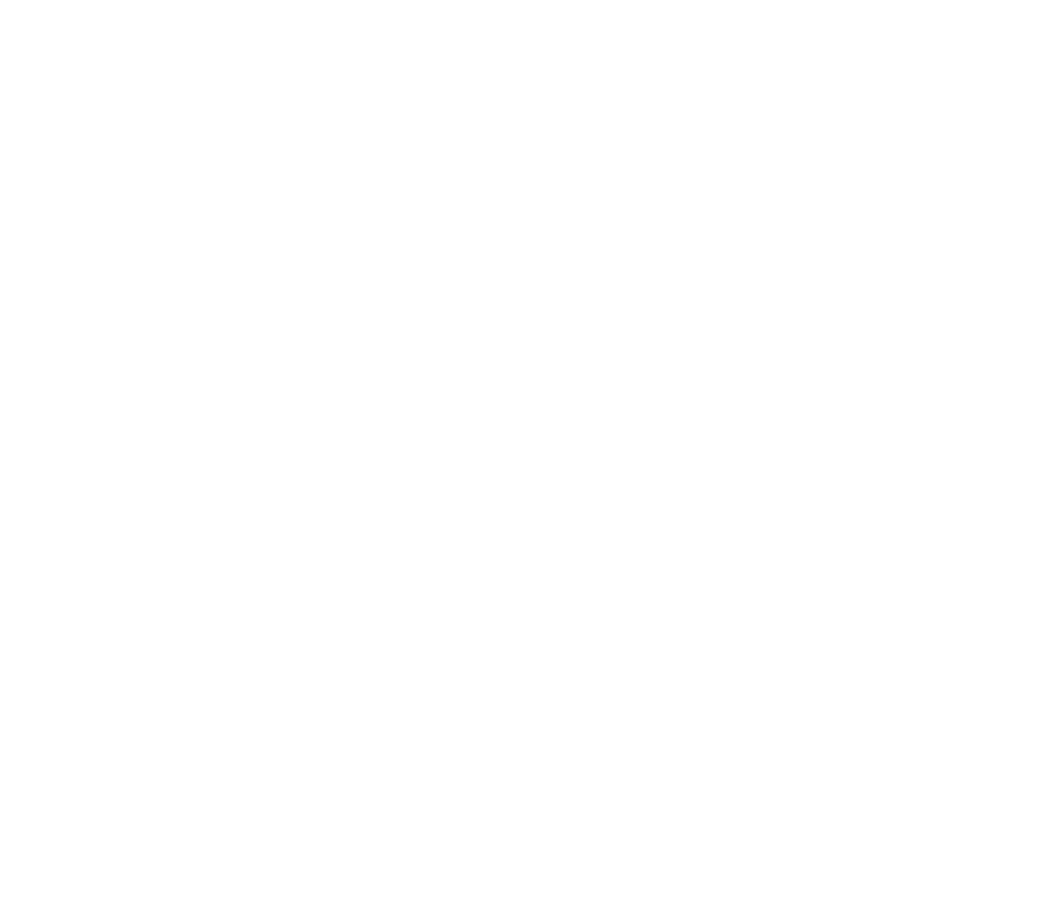
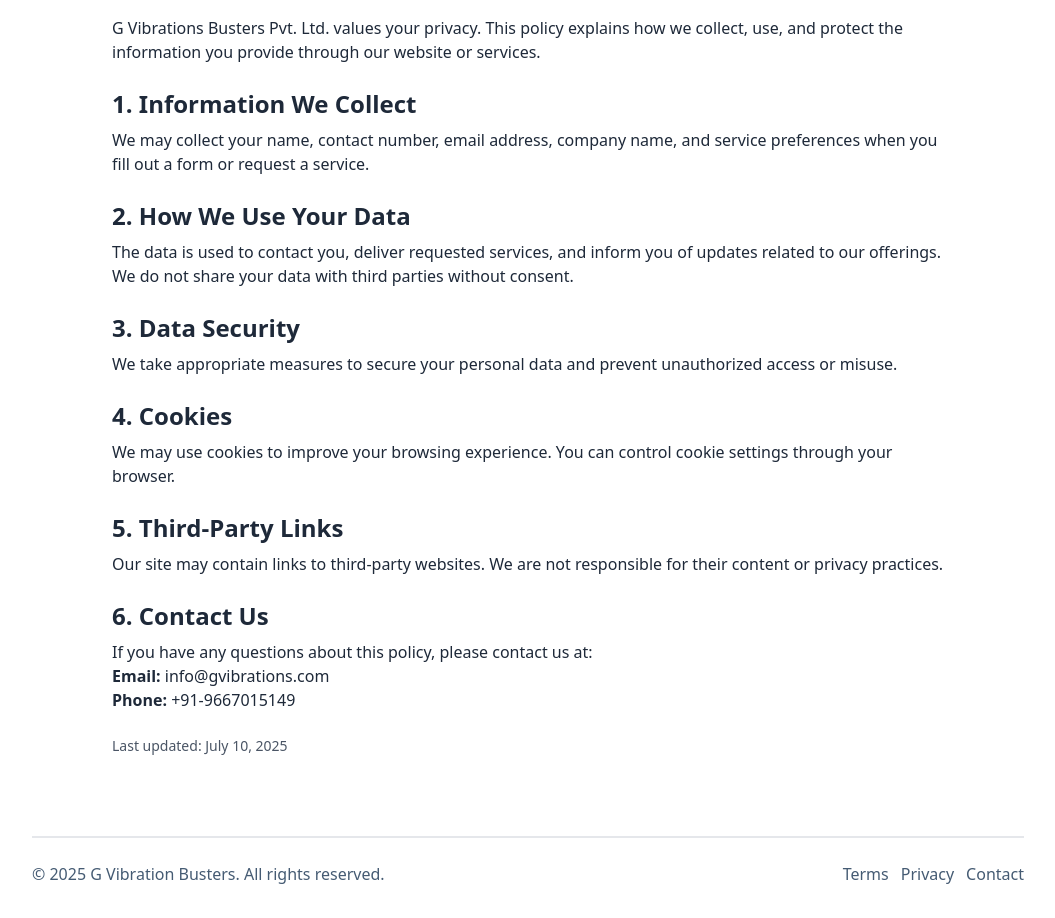
Before and after one commit to abhinavkr2108/gvb, a React (Vite) app in the folder frontend/: page /privacy in a window 1280 px wide. Before the commit this address had no page. Shown: the part 140-1058 px from the top of the page, without its empty margins (112-1167 px from the left). Before the commit the page ends 800 px from the top, so only its background shows below. Built offline with nearby package versions, Linux system fonts and the light colour scheme.

Commit message:
Added footer section with terms conditions and privacy pages

```diff
--- a/frontend/src/App.tsx
+++ b/frontend/src/App.tsx
@@ -3,6 +3,8 @@
 import HomePage from "./pages/home/page";
 import AboutPage from "./pages/about/page";
 import ContactPage from "./pages/contact/page";
+import TermsAndConditions from "./pages/terms/page";
+import PrivacyPolicy from "./pages/privacy/page";
 
 function App() {
   return (
@@ -12,6 +14,8 @@
           <Route path="/" element={<HomePage />} />
           <Route path="/about" element={<AboutPage />} />
           <Route path="/contact" element={<ContactPage />} />
+          <Route path="/terms" element={<TermsAndConditions />} />
+          <Route path="/privacy" element={<PrivacyPolicy />} />
         </Route>
       </Routes>
     </BrowserRouter>
--- /dev/null
+++ b/frontend/src/components/footer/footer.tsx
@@ -0,0 +1,25 @@
+// components/Footer.tsx
+export default function Footer() {
+  const footerItems = [
+    { name: "Terms", href: "/terms" },
+    { name: "Privacy", href: "/privacy" },
+    { name: "Contact", href: "/contact" },
+  ];
+  return (
+    <div className="mx-auto w-4/5 px-4 py-2 text-[#455B73] font-normal">
+      <hr className="h-px border border-[#e5e7eb]" />
+      <footer className="flex flex-col md:flex-row justify-center md:justify-between py-2 my-4">
+        <div className="text-center md:text-left">
+          <span>&#169; 2025 G Vibration Busters. All rights reserved. </span>
+        </div>
+        <div className="flex justify-center md:justify-end space-x-3 pt-4 md:pt-0">
+          {footerItems.map((item, index) => (
+            <a key={index} href={item.href} className="hover:underline">
+              {item.name}
+            </a>
+          ))}
+        </div>
+      </footer>
+    </div>
+  );
+}
--- a/frontend/src/components/header/navbar.tsx
+++ b/frontend/src/components/header/navbar.tsx
@@ -1,10 +1,21 @@
 import { Outlet } from "react-router";
+import Footer from "../footer/footer";
 
 export default function Navbar() {
   return (
-    <div>
-      Navbar
-      <Outlet />
-    </div>
+    <>
+      {/* Fixed Navbar at top */}
+      <nav className="fixed top-0 left-0 right-0 z-50 bg-white text-2xl p-3 shadow-md">
+        Navbar
+      </nav>
+
+      {/* Main content area with padding to prevent navbar overlap */}
+      <main className="pt-16 pb-10 min-h-screen">
+        <Outlet />
+      </main>
+
+      {/* Fixed Footer at bottom right */}
+      <Footer />
+    </>
   );
 }
--- /dev/null
+++ b/frontend/src/pages/privacy/page.tsx
@@ -0,0 +1,60 @@
+const PrivacyPolicy = () => {
+  return (
+    <div className="p-8 max-w-4xl mx-auto text-gray-800">
+      <h1 className="text-3xl font-bold mb-6">Privacy Policy</h1>
+
+      <p className="mb-4">
+        G Vibrations Busters Pvt. Ltd. values your privacy. This policy explains
+        how we collect, use, and protect the information you provide through our
+        website or services.
+      </p>
+
+      <h2 className="text-2xl font-semibold mt-6 mb-2">
+        1. Information We Collect
+      </h2>
+      <p className="mb-4">
+        We may collect your name, contact number, email address, company name,
+        and service preferences when you fill out a form or request a service.
+      </p>
+
+      <h2 className="text-2xl font-semibold mt-6 mb-2">
+        2. How We Use Your Data
+      </h2>
+      <p className="mb-4">
+        The data is used to contact you, deliver requested services, and inform
+        you of updates related to our offerings. We do not share your data with
+        third parties without consent.
+      </p>
+
+      <h2 className="text-2xl font-semibold mt-6 mb-2">3. Data Security</h2>
+      <p className="mb-4">
+        We take appropriate measures to secure your personal data and prevent
+        unauthorized access or misuse.
+      </p>
+
+      <h2 className="text-2xl font-semibold mt-6 mb-2">4. Cookies</h2>
+      <p className="mb-4">
+        We may use cookies to improve your browsing experience. You can control
+        cookie settings through your browser.
+      </p>
+
+      <h2 className="text-2xl font-semibold mt-6 mb-2">5. Third-Party Links</h2>
+      <p className="mb-4">
+        Our site may contain links to third-party websites. We are not
+        responsible for their content or privacy practices.
+      </p>
+
+      <h2 className="text-2xl font-semibold mt-6 mb-2">6. Contact Us</h2>
+      <p className="mb-4">
+        If you have any questions about this policy, please contact us at:
+        <br />
+        <strong>Email:</strong> info@gvibrations.com <br />
+        <strong>Phone:</strong> +91-9667015149
+      </p>
+
+      <p className="text-sm text-gray-600 mt-6">Last updated: July 10, 2025</p>
+    </div>
+  );
+};
+
+export default PrivacyPolicy;
--- /dev/null
+++ b/frontend/src/pages/terms/page.tsx
@@ -0,0 +1,51 @@
+export default function TermsAndConditions() {
+  return (
+    <div className="p-8 max-w-4xl mx-auto text-gray-800">
+      <h1 className="text-3xl font-bold mb-6">Terms and Conditions</h1>
+
+      <p className="mb-4">
+        By accessing this website or using our services, you agree to be bound
+        by these Terms and Conditions. If you do not agree, please do not use
+        our services or website.
+      </p>
+
+      <h2 className="text-2xl font-semibold mt-6 mb-2">1. Services</h2>
+      <p className="mb-4">
+        G Vibrations Busters Pvt. Ltd. offers sales, repair, calibration, and
+        consultancy services for industrial instruments, especially in vibration
+        and condition monitoring.
+      </p>
+
+      <h2 className="text-2xl font-semibold mt-6 mb-2">2. Use of Website</h2>
+      <p className="mb-4">
+        You agree not to misuse this website. This includes but is not limited
+        to unauthorized data extraction, tampering with service functionality,
+        or using it for unlawful purposes.
+      </p>
+
+      <h2 className="text-2xl font-semibold mt-6 mb-2">3. Payment Terms</h2>
+      <p className="mb-4">
+        All payments for services or products must be made within the specified
+        billing cycle. Delayed payments may result in service disruption or
+        penalties.
+      </p>
+
+      <h2 className="text-2xl font-semibold mt-6 mb-2">
+        4. Limitation of Liability
+      </h2>
+      <p className="mb-4">
+        G Vibrations Busters Pvt. Ltd. is not liable for any indirect,
+        incidental, or consequential damages resulting from the use of our
+        products or services.
+      </p>
+
+      <h2 className="text-2xl font-semibold mt-6 mb-2">5. Changes to Terms</h2>
+      <p className="mb-4">
+        We reserve the right to update these terms at any time. Continued use of
+        the website constitutes acceptance of any modified terms.
+      </p>
+
+      <p className="text-sm text-gray-600 mt-6">Last updated: July 10, 2025</p>
+    </div>
+  );
+}
```
